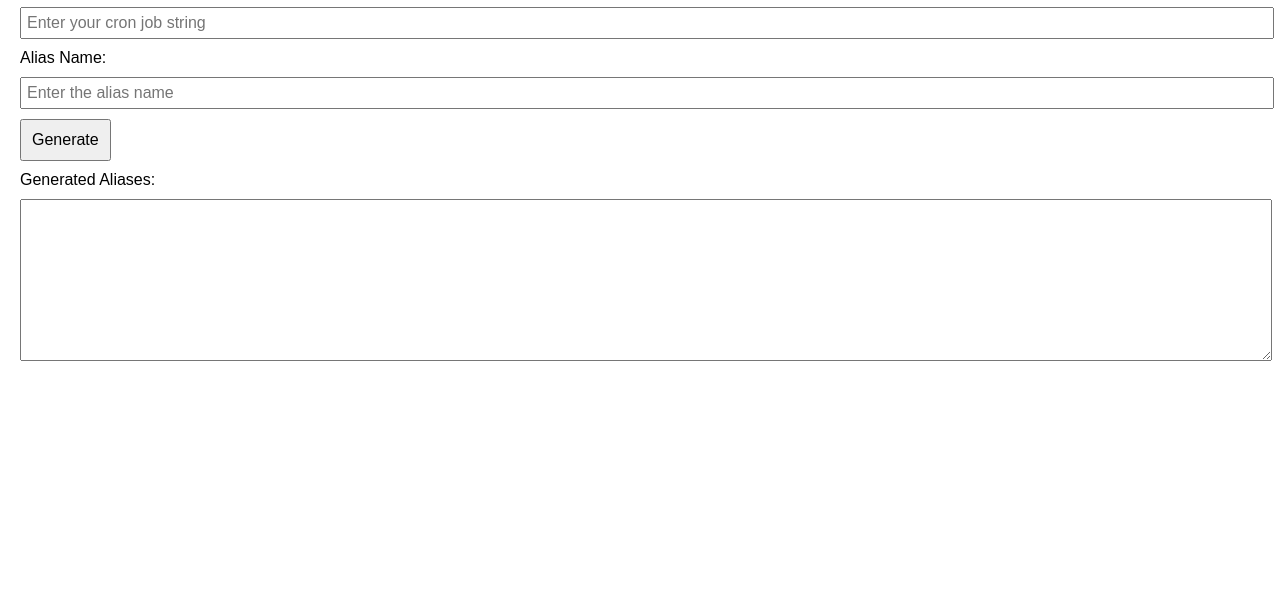
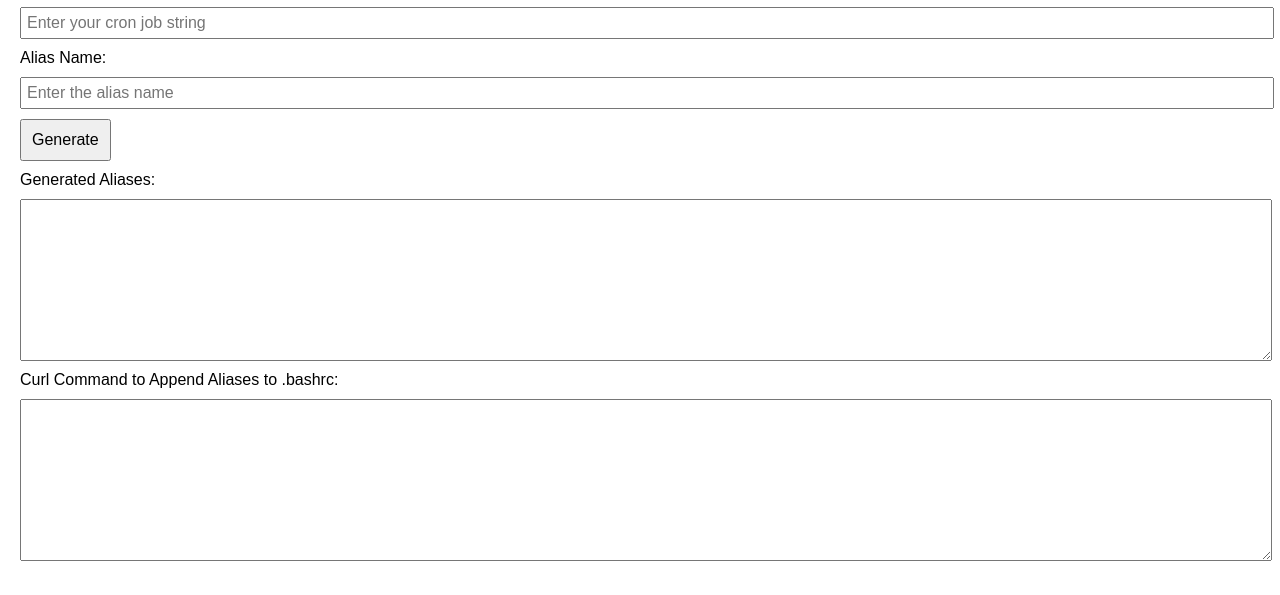
Before and after one commit to Nillows/cronoff-switch, a plain HTML site: page index.html in a window 1280 px wide. Shown: the part 101-696 px from the top of the page. Drawn offline with Linux system fonts and the light colour scheme.

Commit message:
Update index.html

```diff
--- a/index.html
+++ b/index.html
@@ -32,8 +32,12 @@
     <label for="aliasname">Alias Name:</label>
     <input type="text" id="aliasname" placeholder="Enter the alias name">
     <button id="generate">Generate</button>
+
     <label for="output">Generated Aliases:</label>
     <textarea id="output" readonly></textarea>
+
+    <label for="curlcommand">Curl Command to Append Aliases to .bashrc:</label>
+    <textarea id="curlcommand" readonly></textarea>
 
     <script src="javascript.js"></script>
 </body>
```
